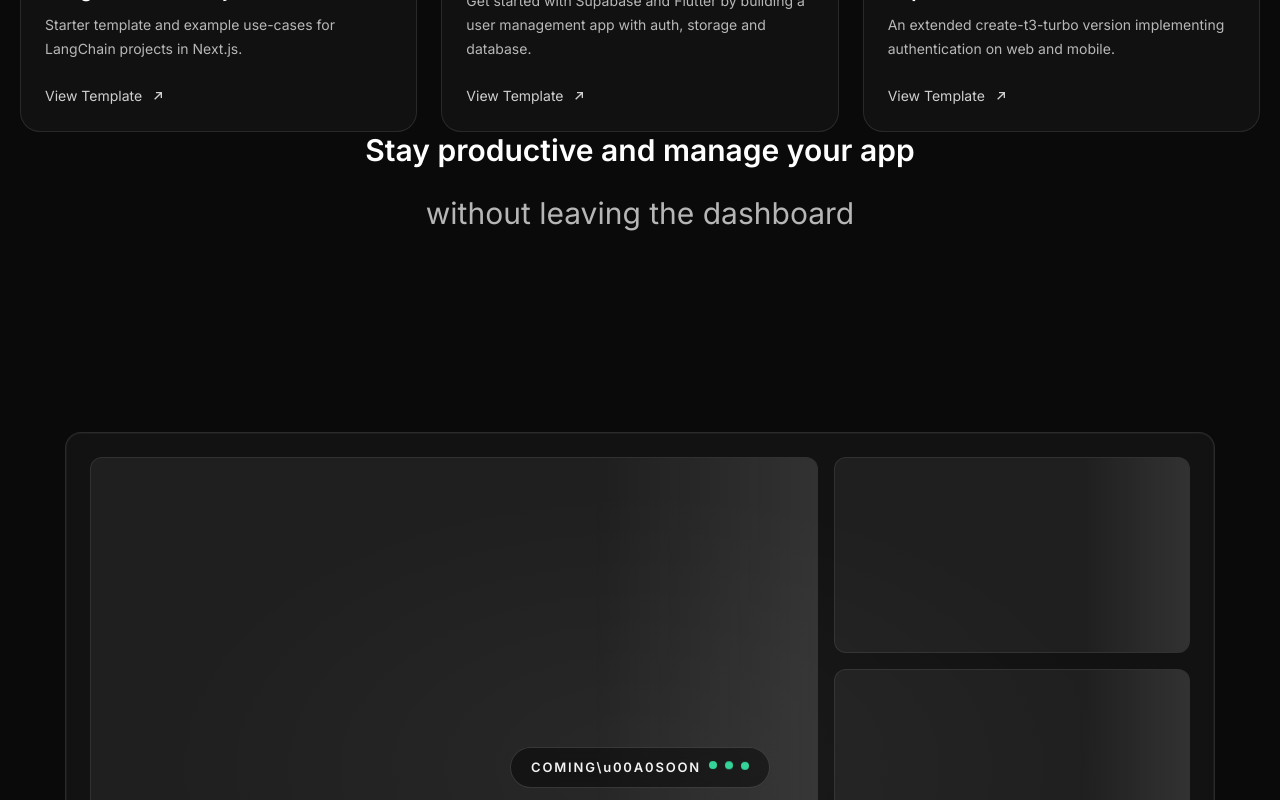
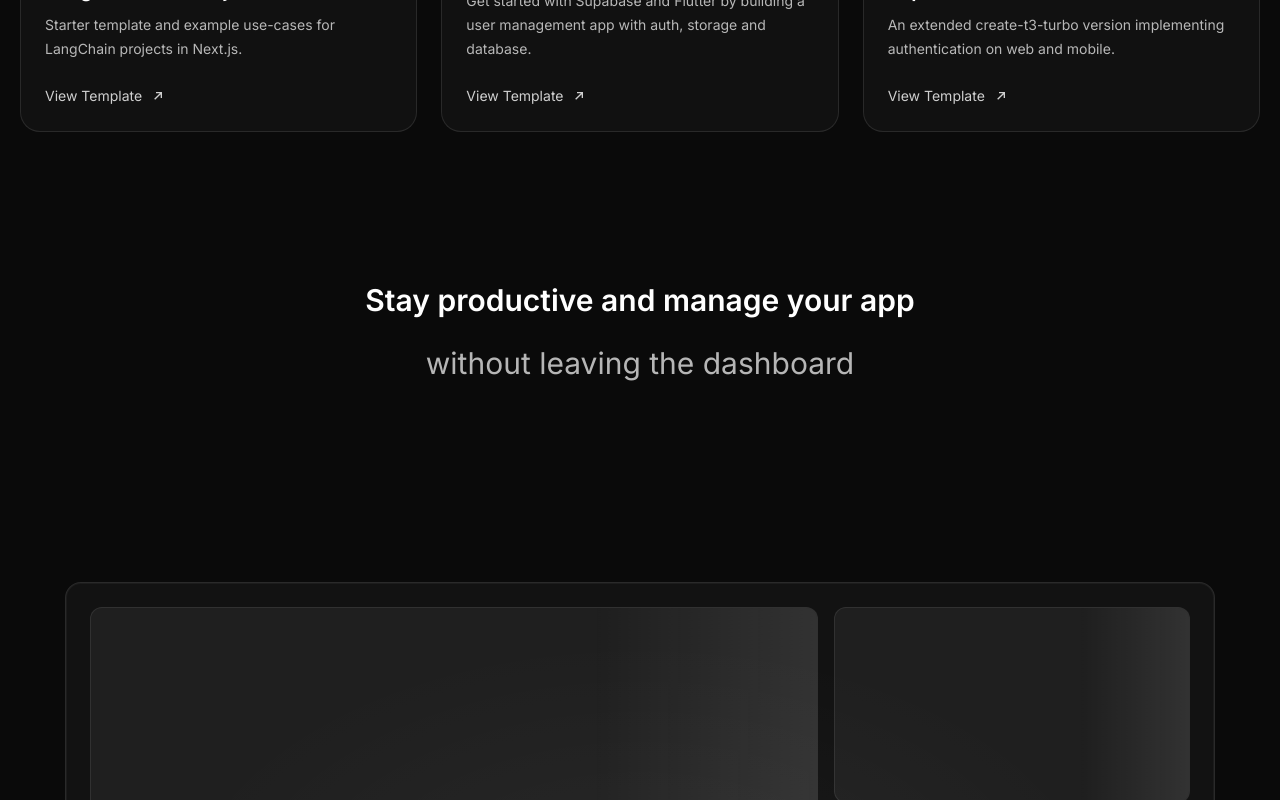
Before and after one commit to withNoclout/nextxo-v2, a React (Vite) app: page / in a window 1280 px wide. Shown: the part 3900-4700 px from the top of the page. Built offline with nearby package versions, Linux system fonts and the light colour scheme; the HTML template or start-up script is replaced by a standard one; a web font is replaced by a local one.

Commit message:
StayProductive: add 150px top margin per spacing spec

```diff
--- a/src/components/StayProductive.tsx
+++ b/src/components/StayProductive.tsx
@@ -4,7 +4,7 @@ export default function StayProductive() {
   return (
     <section
       id="stay-productive"
-      className="mx-auto max-w-[1385px] px-6 text-center"
+      className="mt-[150px] mx-auto max-w-[1385px] px-6 text-center"
     >
       {/* Single heading in two lines, 30px */}
       <h2 className="text-[30px] leading-tight font-semibold text-white">
```
